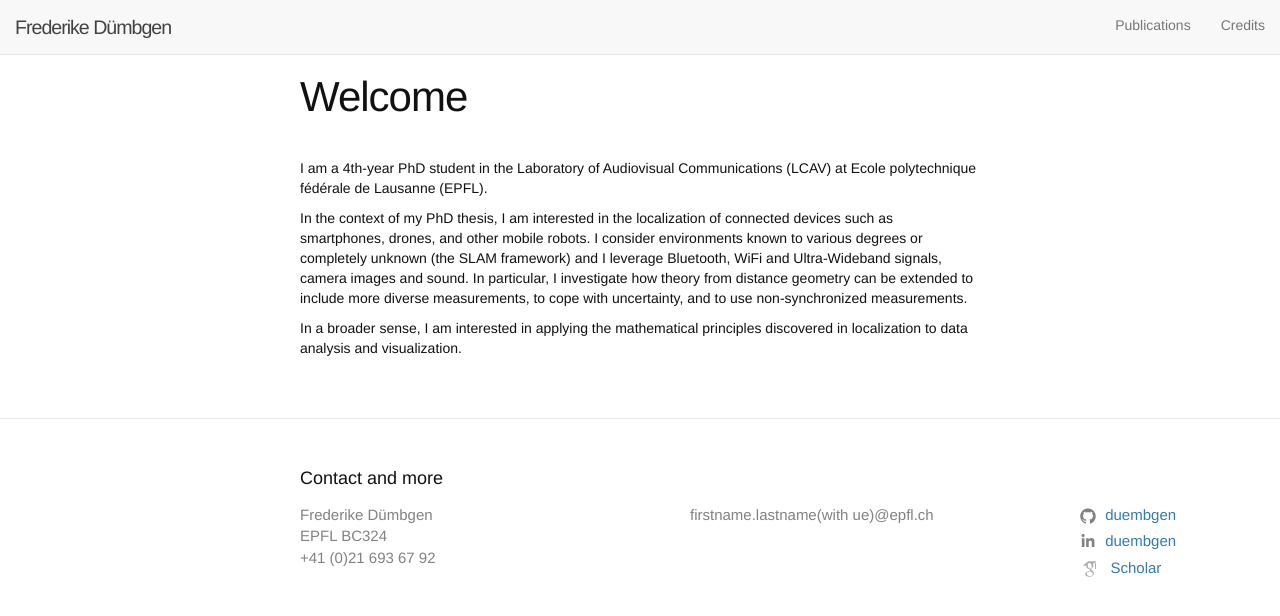
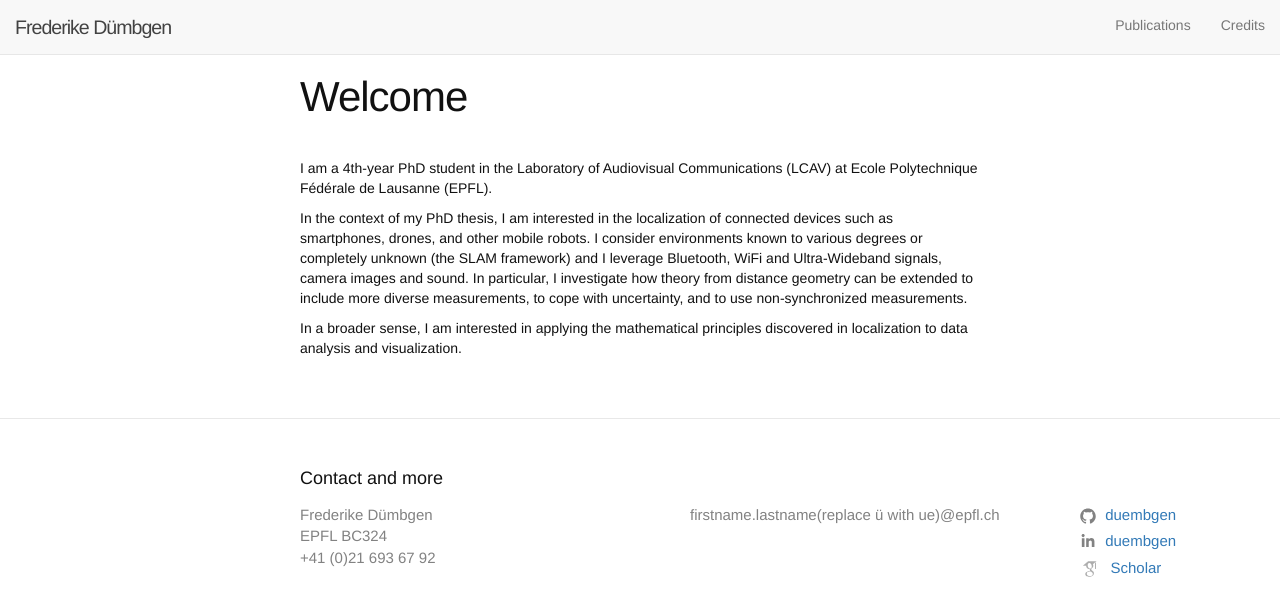
Before and after one commit to duembgen/duembgen.github.io, a Jekyll site: the page built from index.md, in a window 1280 px wide. Shown: the top 616 px of the page. Built offline with Jekyll 4.4.1, drawn with Linux system fonts in a browser that asks for light colours; nearby versions of some CDN libraries.

Commit message:
Fix typos.

```diff
--- a/_config.yml
+++ b/_config.yml
@@ -14,7 +14,7 @@
 # You can create any custom variable you would like, and they will be accessible
 # in the templates via {{ site.myvariable }}.
 title: Frederike Dümbgen
-email: firstname.lastname(with ue)@epfl.ch
+email: firstname.lastname(replace ü with ue)@epfl.ch
 address: EPFL BC324
 phone: "+41 (0)21 693 67 92"
 description: >- # this means to ignore newlines until "baseurl:"
--- a/index.md
+++ b/index.md
@@ -3,7 +3,7 @@
 layout: page
 ---
 
-I am a 4th-year PhD student in the Laboratory of Audiovisual Communications (LCAV) at Ecole polytechnique fédérale de Lausanne (EPFL).
+I am a 4th-year PhD student in the Laboratory of Audiovisual Communications (LCAV) at Ecole Polytechnique Fédérale de Lausanne (EPFL).
 
 In the context of my PhD thesis, I am interested in the localization of connected devices such as smartphones, drones, and other mobile robots. I consider environments known to various degrees or completely unknown (the SLAM framework) and I leverage Bluetooth, WiFi and Ultra-Wideband signals, camera images and sound. In particular, I investigate how theory from distance geometry can be extended to include more diverse measurements, to cope with uncertainty, and to use non-synchronized measurements.
 
```
Also changed, not shown: _publications/ElHelou2018.md (+1 -1 lines).
